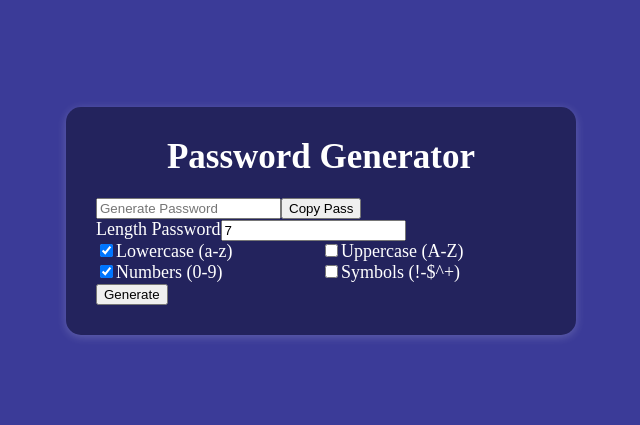
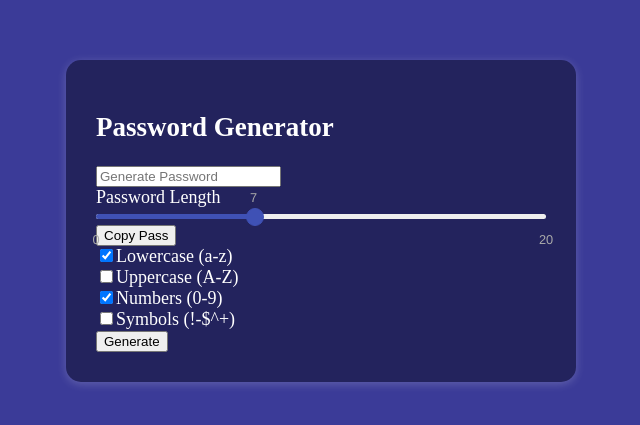
Before and after one commit to Karwae/Genarate-Password, a React (Create React App) app: page / in a window 1280 px wide. Shown: the part 179-604 px from the top of the page, without its empty margins (319-959 px from the left). Built offline with nearby package versions, Linux system fonts and the light colour scheme.

Commit message:
Style #2

```diff
--- a/src/App.css
+++ b/src/App.css
@@ -37,7 +37,3 @@ h1{
 .checkbox_box  .option{
     width: 50%;
 }
-
-.generate{
-
-}
--- a/src/components/Generate.jsx
+++ b/src/components/Generate.jsx
@@ -1,12 +1,12 @@
 import React from 'react';
 import { useState } from 'react';
+import InputRange from 'react-input-range';
+import 'react-input-range/lib/css/index.css';
 
 const Generate = () =>{
 
     const [password, setPassword] = useState('');
-    const [value, setValue] = useState(7);
-    const min = 1;
-    const max = 25;
+    const [value, setValue ]= useState(7);
 
     function generatePassword() {
 
@@ -57,16 +57,18 @@ const Generate = () =>{
     setPassword(randomString);
     }
 
-    const handleChange = event => {
-      const value = Math.max(min, Math.min(max, Number(event.target.value)));
-      setValue(value);
-    };
+    // const handleChange = event => {
+    //   const value = Math.max(min, Math.min(max, Number(event.target.value)));
+    //   setValue(value);
+    // };
 
 
     return (
         <div className='container' >
+          <div class="wrapper">
 
-            <h1>Password Generator</h1>
+            <h2>Password Generator</h2>
+            <div class="input-box">
             <input
                 className='input-pass'
                 type="text"
@@ -76,9 +78,19 @@ const Generate = () =>{
                 onChange={event => setPassword(event.target.value)}
                 onFocus={() => { navigator.clipboard.writeText(password)}}
                 />
+                <div class="pass-length">
+          <div class="details">
+            <label class="title">Password Length</label>
+            <span></span>
+          </div>
+          <InputRange
+        maxValue={20}
+        minValue={0}
+        value={value}
+        onChange={value => setValue(value)} />
+        </div>
             <button onClick={() => { navigator.clipboard.writeText(password)}}>Copy Pass</button>
-            <div className="form">
-              <div className="option">
+              {/* <div className="option">
                  <label htmlFor="">Length Password</label>
                   <input type="number"
                    className='length_pass'
@@ -86,8 +98,9 @@ const Generate = () =>{
                    value={value}
                    onChange={handleChange}
                    />
+              </div> */}
               </div>
-              <div className="checkbox_box">
+              <div className="checkbox-box">
               <div className="option">
                   <input type="checkbox" className='lowercase' defaultChecked={true}/>
                   <label htmlFor="">Lowercase (a-z)</label>
@@ -107,7 +120,7 @@ const Generate = () =>{
               </div>
               <button className='generate' onClick={generatePassword}>Generate</button>
             </div>
-        </div>
+            </div>
       );
 
 }
```
